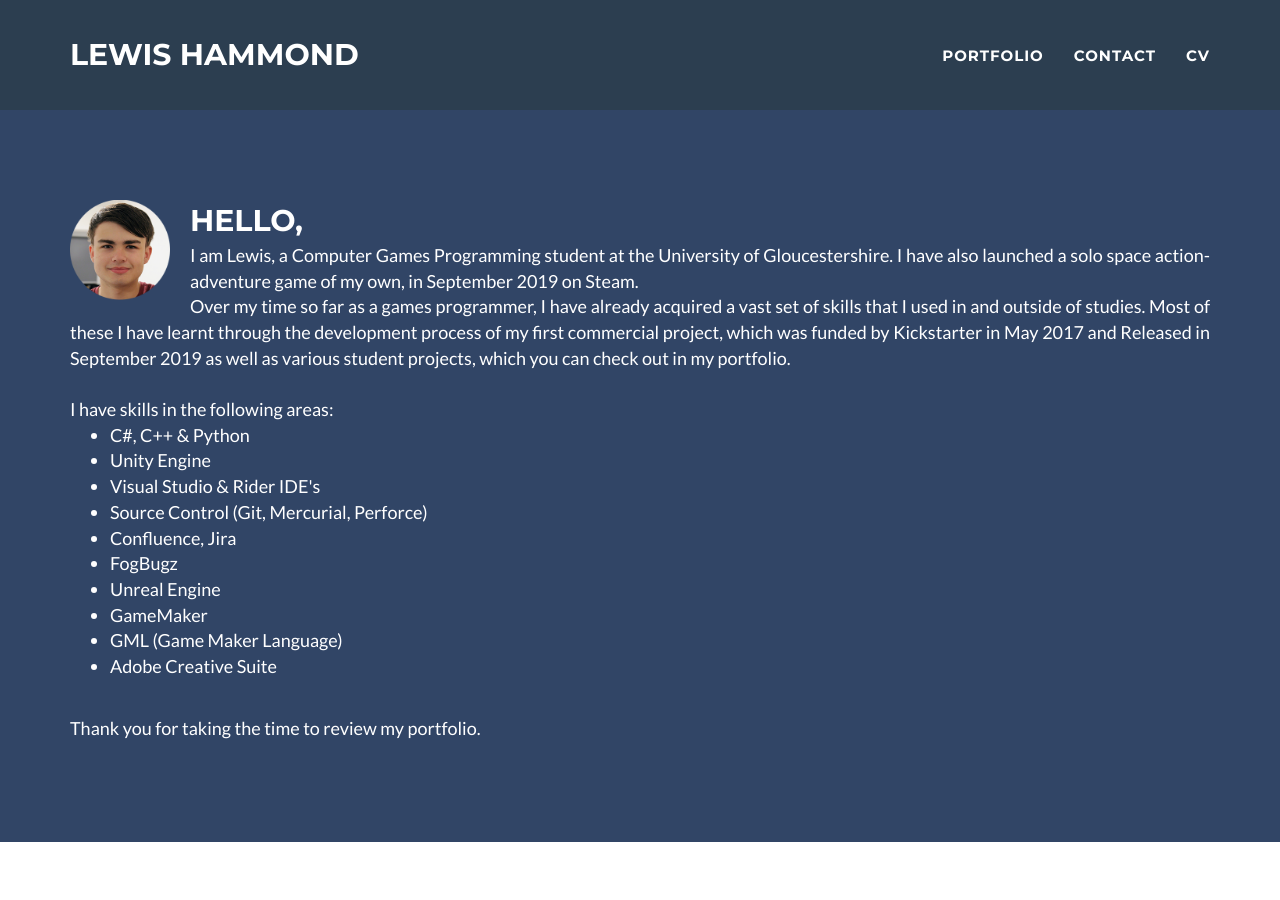
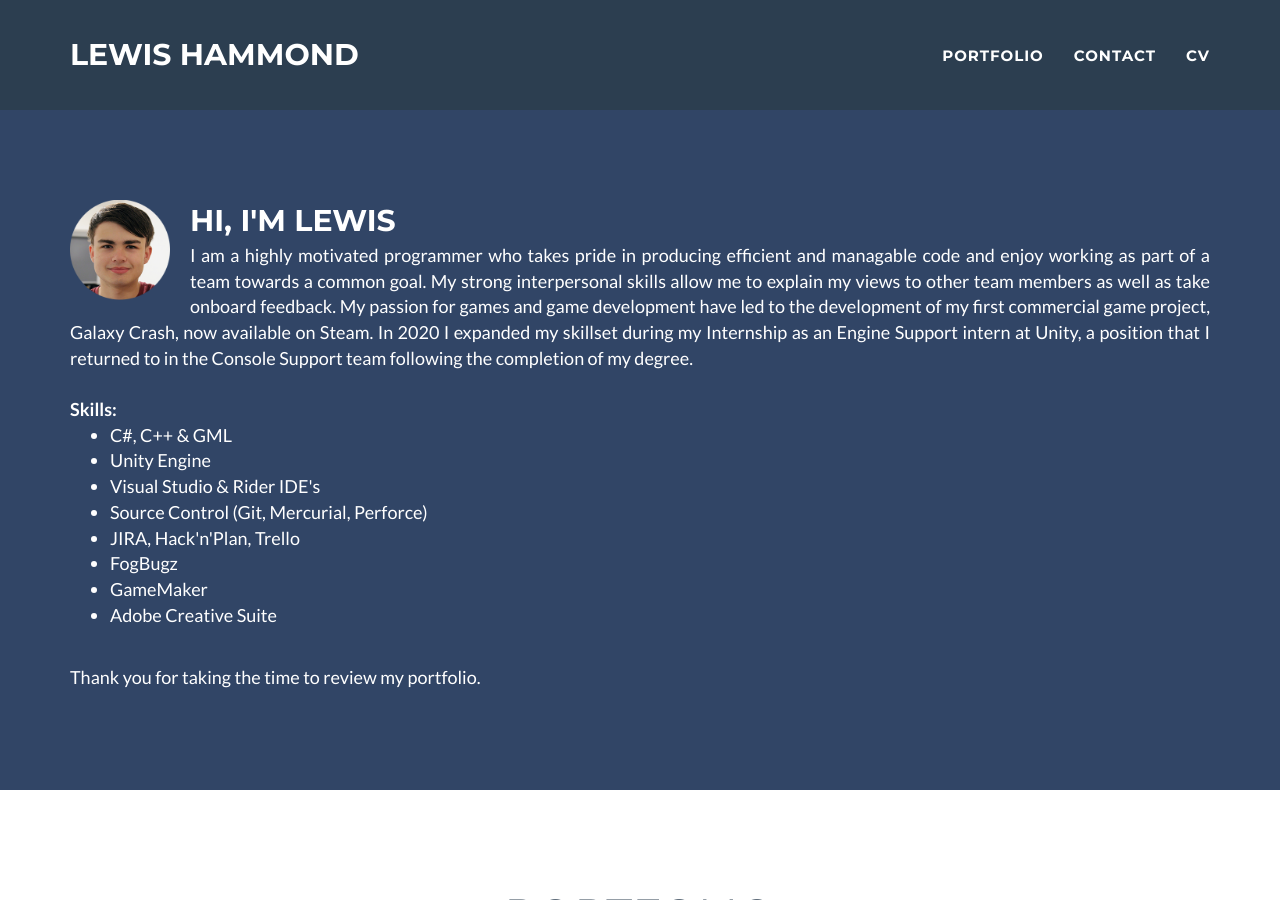
Before and after one commit to LewisHammond-uog/lewishammond-uog.github.io, a Jekyll site: the page built from index.html, in a window 1280 px wide and 900 px high. Built offline with Jekyll 4.4.1, drawn with Linux system fonts in a browser that asks for light colours; nearby versions of some CDN libraries; some of the changed text lies outside the part shown.

Commit message:
Update Header Box

```diff
--- a/_includes/contact.html
+++ b/_includes/contact.html
@@ -12,7 +12,7 @@
 
 					<div class="col-lg-8 col-lg-offset-2">
 					<p color>The best way to contact me is to send me an email at the following address:</p>
-					<a href="mailto:lewis@bubblemap.co.uk"><h3>lewis@bubblemap.co.uk</h3></a>
+					<a href="mailto:lewishammond.irl@gmail.com"><h3>lewishammond.irl@gmail.com</h3></a>
 					</div>
 				</div>
             </div>
--- a/_includes/header.html
+++ b/_includes/header.html
@@ -5,21 +5,18 @@
                 <div class="col-lg-12">
                     <img class="img-responsive" src="img/profile.png" width="100em" alt="" style="margin-right:20px">
                     <div class="intro-text">
-                        <span class="name">Hello,</span>
-                        <span class="skills">I am Lewis, a Computer Games Programming student at the University of Gloucestershire. I have also launched a solo space action-adventure game of my own, in September 2019 on Steam.<br>
-							Over my time so far as a games programmer, I have already acquired a vast set of skills that I used in and outside of studies. Most of these I have learnt through the development process of my first commercial project, which was funded by Kickstarter in May 2017 and Released in September 2019 as well as various student projects, which you can check out in my portfolio.
+                        <span class="name">Hi, I'm Lewis</span>
+                        <span class="skills">I am a highly motivated programmer who takes pride in producing efficient and managable code and enjoy working as part of a team towards a common goal. My strong interpersonal skills allow me to explain my views to other team members as well as take onboard feedback. My passion for games and game development have led to the development of my first commercial game project, Galaxy Crash, now available on Steam. In 2020 I expanded my skillset during my Internship as an Engine Support intern at Unity, a position that I returned to in the Console Support team following the completion of my degree.
 
-							<br><br>I have skills in the following areas:
+                            <br><br><b>Skills:</b>
 							<ul>
-								<li>C#, C++ & Python</li>
+								<li>C#, C++ & GML</li>
                                 <li>Unity Engine</li>
                                 <li>Visual Studio & Rider IDE's</li>
 								<li>Source Control (Git, Mercurial, Perforce)</li>
-                                <li>Confluence, Jira</li>
+                                <li>JIRA, Hack'n'Plan, Trello</li>
 								<li>FogBugz</li>
-								<li>Unreal Engine</li>
 								<li>GameMaker</li>
-                                <li>GML (Game Maker Language)</li>
 								<li>Adobe Creative Suite</li>
 							</ul>
 
--- a/_includes/modals.html
+++ b/_includes/modals.html
@@ -60,7 +60,7 @@
 							{% if post.githubrepo %}
 							<div align="center">
 								<a href="{{ post.githubrepo }}" target="_blank">
-									<h4><br><br><i class="fab fa-github"></i> View the code on Github <br><br></h4>
+									<h4><br><br><i class="fab fa-github"></i> View the code on Github <br></h4>
 								</a>
 							</div>
 							{% endif %}
```
